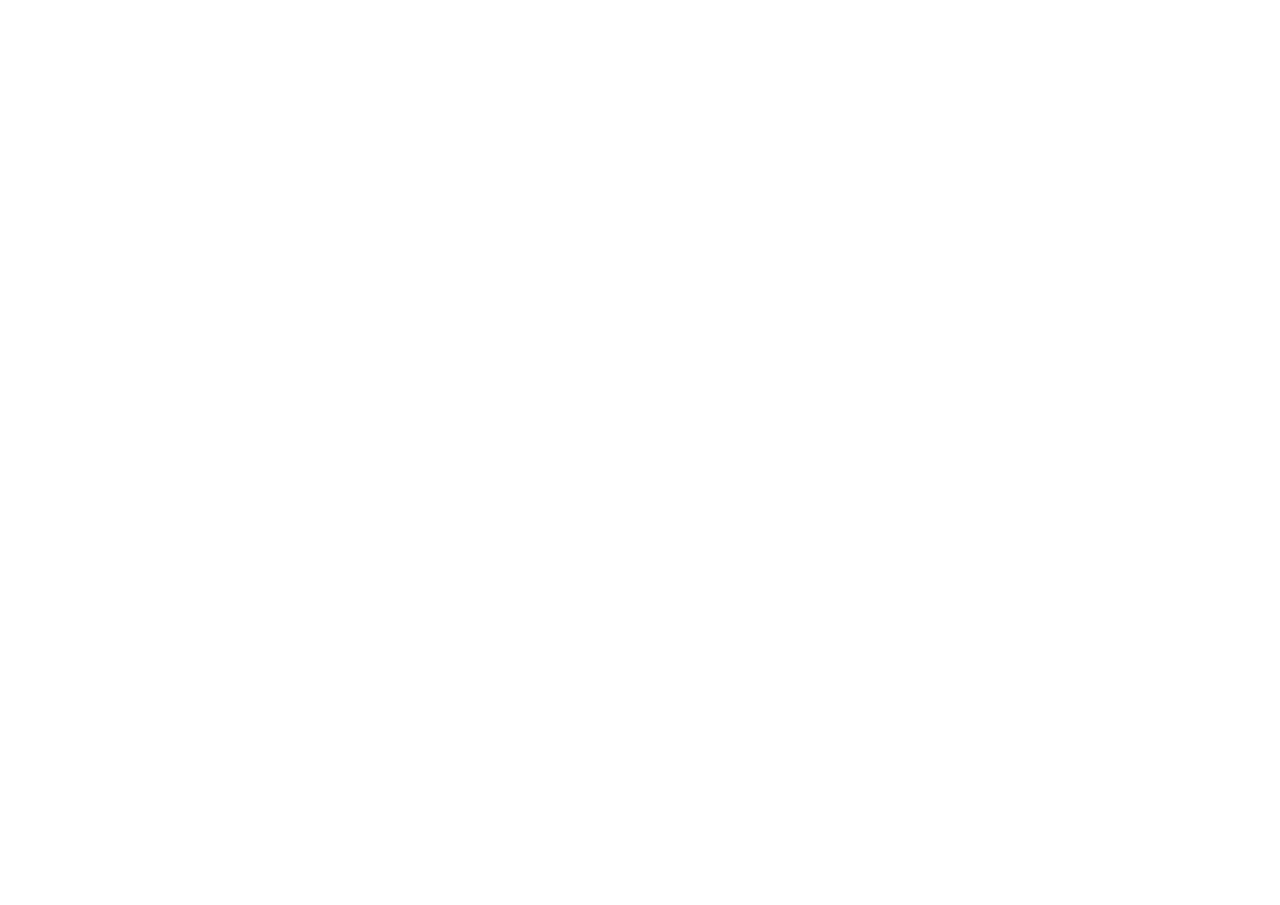
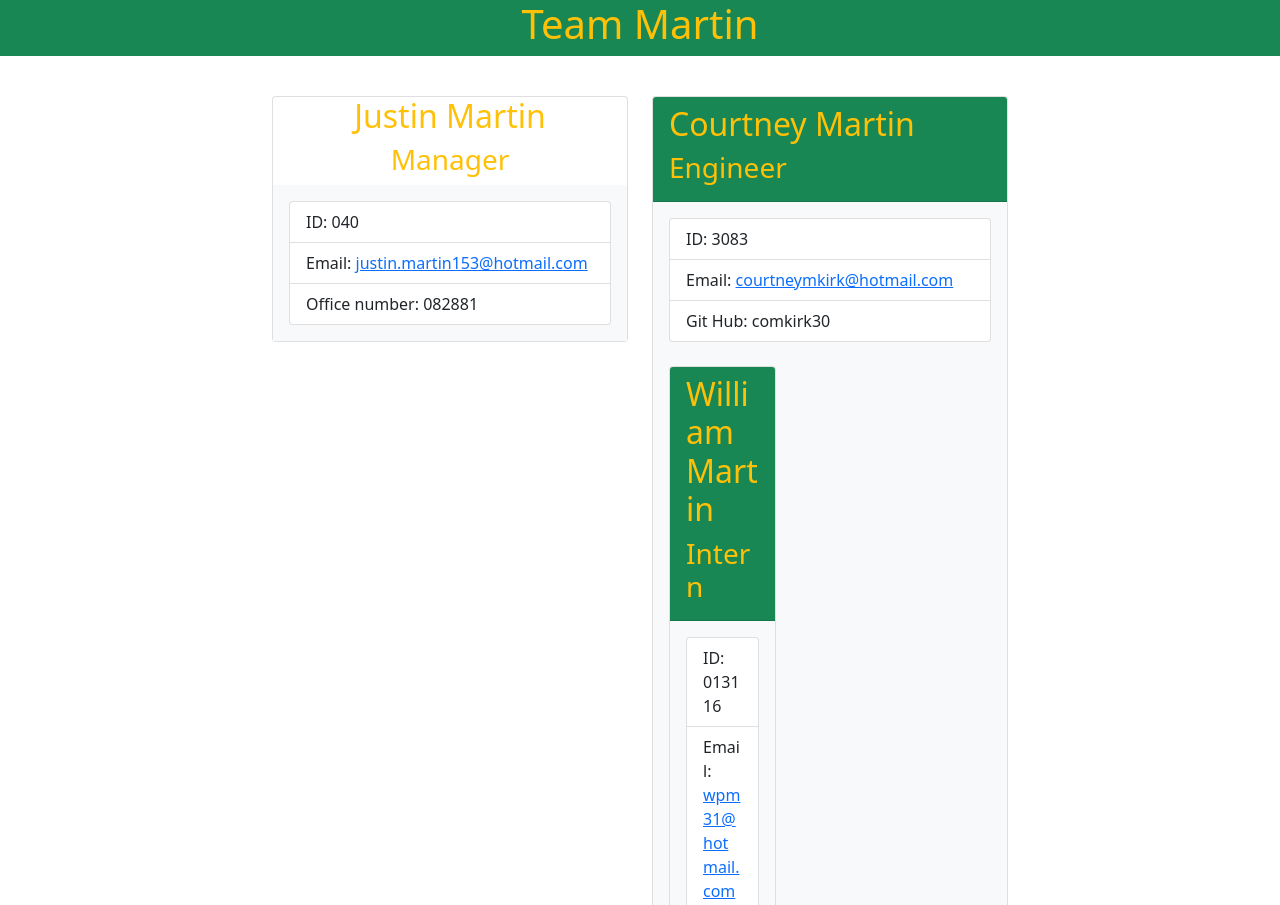
Before and after one commit to comkirk30/Team_Profile_Generator, a website: page dist/index.html in a window 1280 px wide. Shown: the top 905 px of the page. Before the commit the page ends 800 px from the top, so only its background shows below. Drawn offline with nearby package versions, Linux system fonts and the light colour scheme; files whose address does not match are found by name.

Commit message:
add index items for lists

```diff
--- a/dist/index.html
+++ b/dist/index.html
@@ -16,10 +16,57 @@
         <div class="container-fluid">
             <div class="row">
                 <div class="col-12 mb-3 bg-success heading d-flex align-items-center justify-content-center">
-
+                    <h1 class="text-center text-warning">Team Martin</h1>
                 </div>
             </div>
         </div>
 
+        <div class="container">
+            <div class="row justify-content-center">
+                <div class="col-4 mt-4">
+                    <div class="card">
+                        <div class="text-center text-warning">
+                        <h2 class="card-title">Justin Martin</h2>
+                        <h3 class="card-title"><ion-icon name="people-outline"></ion-icon> Manager</h3>
+                    </div>
+
+                    <div class="card-body bg-light">
+                        <ul class="list-group">
+                            <li class="list-group-item">ID: 040</li>
+                            <li class="list-group-item">Email: <a href="justin.martin153@hotmail.com">justin.martin153@hotmail.com</a></li>
+                            <li class="list-group-item">Office number: 082881</li>
+                        </ul>
+                    </div>
+                </div>
+            </div>
+
+            <div class="col-4 my-4">
+                <div class="card">
+                    <div class="card-header bg-success text-warning">
+                        <h2 class="card-title">Courtney Martin</h2>
+                        <h3 class="card-title"><ion-icon name="save-outline"></ion-icon>Engineer</h3>
+             </div>
+             <div class="card-body bg-light">
+                <ul class="list-group">
+                    <li class="list-group-item">ID: 3083</li>
+                    <li class="list-group-item">Email: <a href="courtneymkirk@hotmail.com">courtneymkirk@hotmail.com</a></li>
+                    <li class="list-group-item">Git Hub: <a href="https://github.com/comkirk30"></a>comkirk30</li>
+                </ul>
+
+                <div class="col-4 my-4">
+                    <div class="card">
+                        <div class="card-header bg-success text-warning">
+                            <h2 class="card-title">William Martin</h2>
+                            <h3 class="card-title"><ion-icon name="library-outline"></ion-icon>Intern</h3>
+                  </div>
+                  <div class="card-body bg-light">
+                    <ul class="list-group">
+                        <li class="list-group-item">ID: 013116</li>
+                        <li class="list-group-item">Email: <a href="wpm31k@hotmail.com">wpm31@hotmail.com</a></li>
+                        <li class="list-group-item">School Name: Harrison Parkway</li>
+                    </ul>
+
+
+
 
     </body>
```
